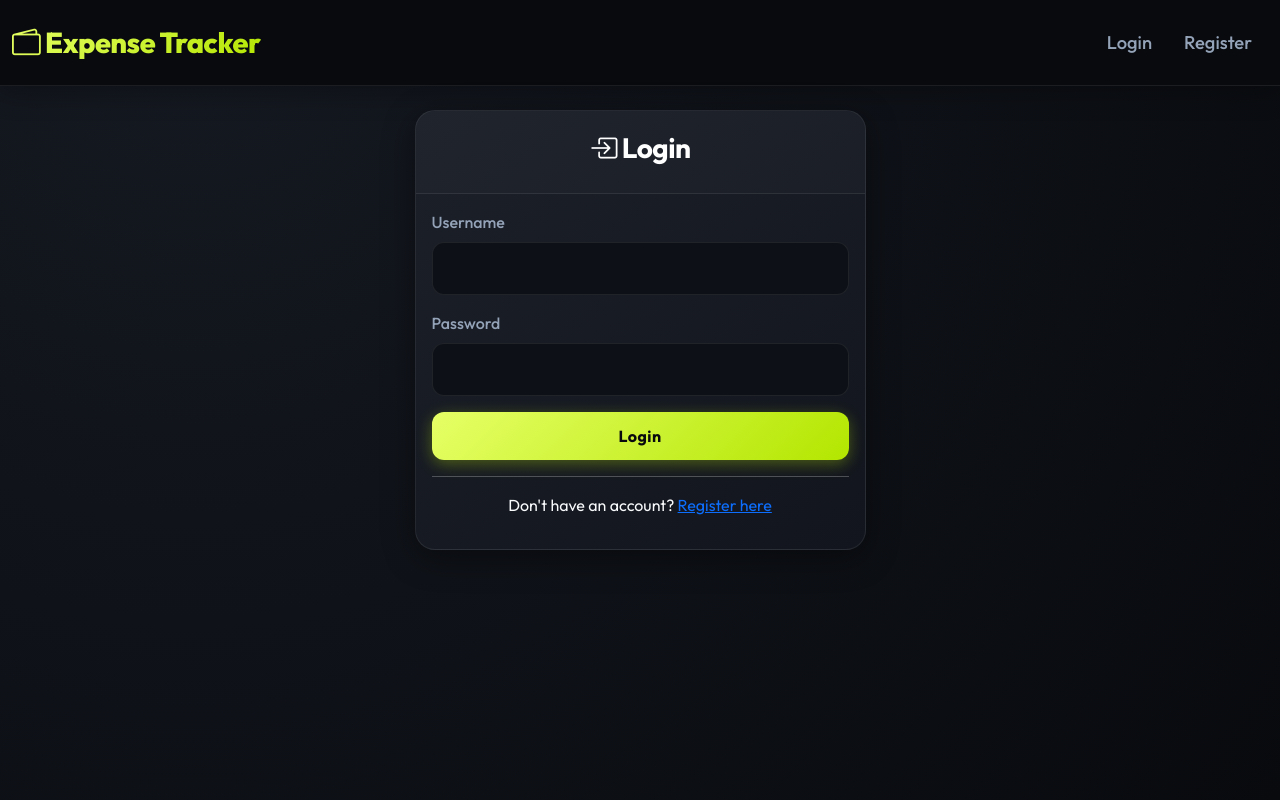
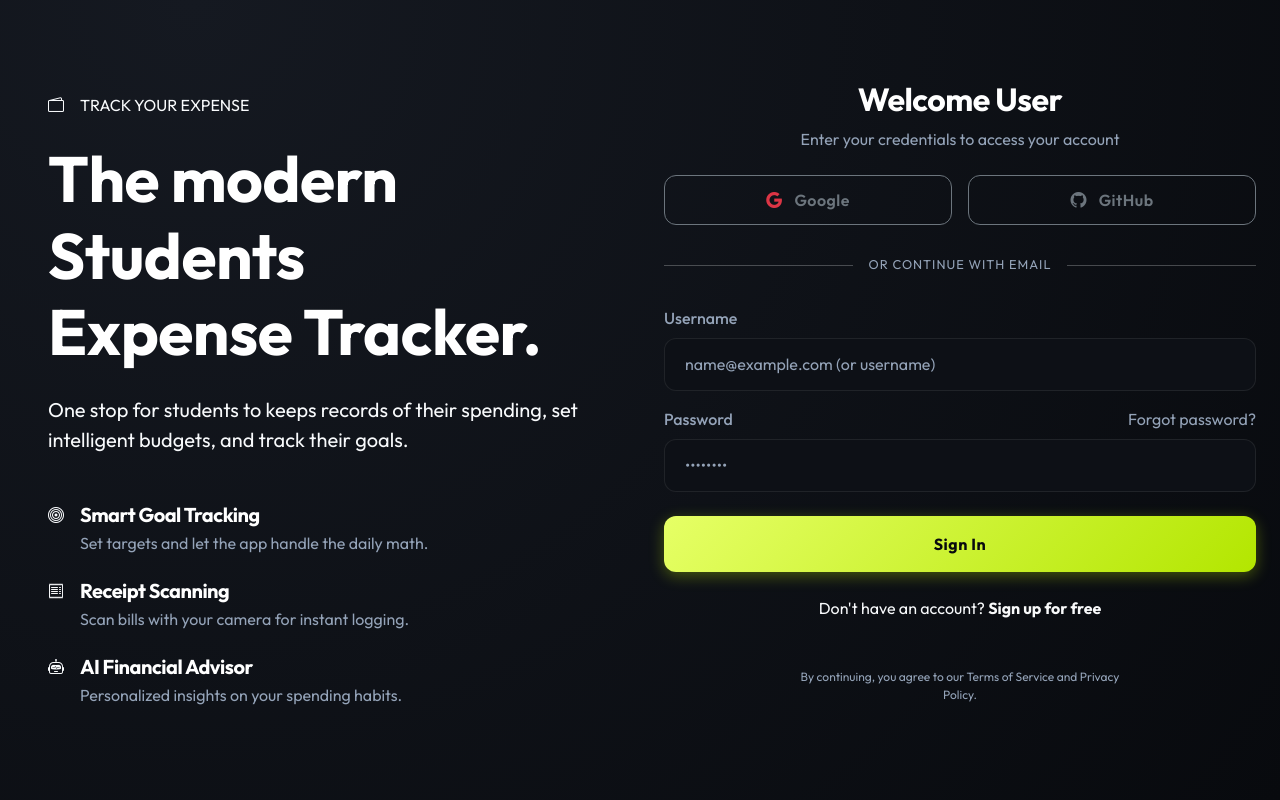
Before and after one commit to Keertan2006/Student-Expense-Tracker, a Django app: page /accounts/login/ in a window 1280 px wide. Run offline with Django 4.2, Linux system fonts and the light colour scheme.

Commit message:
feat: add user login template with social authentication and email credentials form

```diff
--- a/templates/accounts/login.html
+++ b/templates/accounts/login.html
@@ -1,31 +1,55 @@
-{% extends 'base.html' %}
+{% extends 'accounts/auth_base.html' %}
 
 {% block title %}Login - Expense Tracker{% endblock %}
 
-{% block content %}
-<div class="row justify-content-center">
-    <div class="col-md-5">
-        <div class="card">
-            <div class="card-header text-center">
-                <h3><i class="bi bi-box-arrow-in-right"></i> Login</h3>
+{% block auth_content %}
+<div class="auth-box">
+    <div class="mb-4 text-center">
+        <h2 class="fw-bold mb-2">Welcome User</h2>
+        <p class="text-muted">Enter your credentials to access your account</p>
+    </div>
+
+    <div class="d-flex gap-3 mb-4 sso-buttons">
+        <button type="button" class="btn btn-outline-secondary flex-grow-1 auth-social-btn">
+            <i class="bi bi-google me-2 text-danger"></i> Google
+        </button>
+        <button type="button" class="btn btn-outline-secondary flex-grow-1 auth-social-btn">
+            <i class="bi bi-github me-2"></i> GitHub
+        </button>
+    </div>
+
+    <div class="d-flex align-items-center mb-4 auth-divider">
+        <hr class="flex-grow-1">
+        <span class="mx-3 text-muted" style="font-size: 0.8rem; letter-spacing: 1px;">OR CONTINUE WITH EMAIL</span>
+        <hr class="flex-grow-1">
+    </div>
+
+    <form method="post">
+        {% csrf_token %}
+        <div class="mb-3">
+            <label for="username" class="form-label auth-label">Username</label>
+            <input type="text" class="form-control auth-input" id="username" name="username" placeholder="name@example.com (or username)" required>
+        </div>
+
+        <div class="mb-4 position-relative">
+            <div class="d-flex justify-content-between">
+                <label for="password" class="form-label auth-label">Password</label>
+                <a href="#" class="text-muted text-decoration-none auth-forgot">Forgot password?</a>
             </div>
-            <div class="card-body">
-                <form method="post">
-                    {% csrf_token %}
-                    <div class="mb-3">
-                        <label for="username" class="form-label">Username</label>
-                        <input type="text" class="form-control" id="username" name="username" required>
-                    </div>
-                    <div class="mb-3">
-                        <label for="password" class="form-label">Password</label>
-                        <input type="password" class="form-control" id="password" name="password" required>
-                    </div>
-                    <button type="submit" class="btn btn-primary w-100">Login</button>
-                </form>
-                <hr>
-                <p class="text-center">Don't have an account? <a href="{% url 'register' %}">Register here</a></p>
-            </div>
+            <input type="password" class="form-control auth-input" id="password" name="password" placeholder="••••••••" required>
         </div>
+
+        <button type="submit" class="btn btn-primary w-100 py-3 auth-btn">Sign In</button>
+    </form>
+
+    <p class="text-center mt-4 mb-5 auth-switch">
+        Don't have an account? <a href="{% url 'register' %}" class="fw-bold text-decoration-none text-light">Sign up for free</a>
+    </p>
+
+    <div class="text-center">
+        <p class="text-muted auth-terms mx-auto" style="font-size: 0.75rem; max-width: 320px;">
+            By continuing, you agree to our Terms of Service and Privacy Policy.
+        </p>
     </div>
 </div>
 {% endblock %}
```
